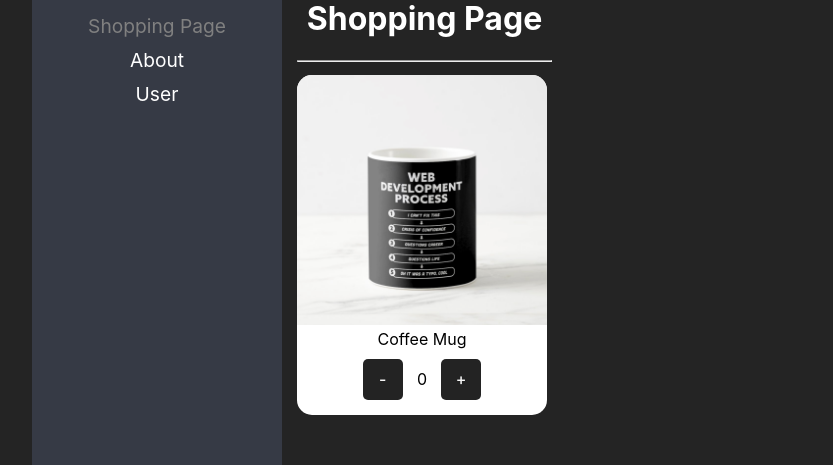
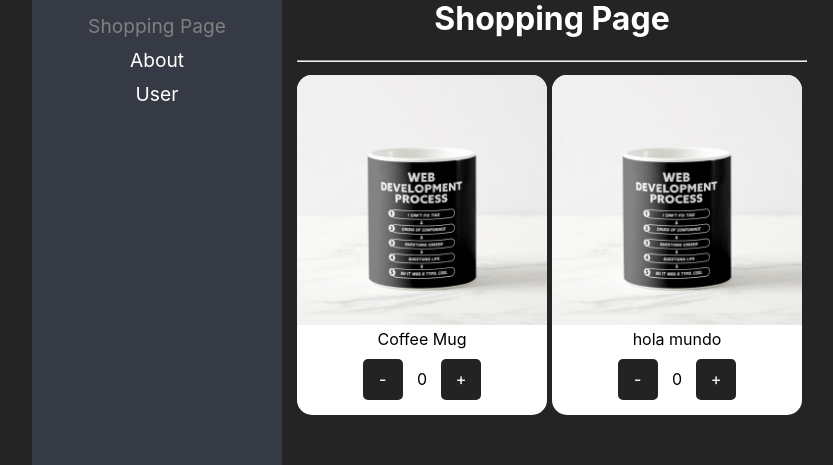
Before and after one commit to MrJark/dt-React-Pro, a React (Vite) app in the folder 03-react-app/: page / in a window 1280 px wide. Shown: the part 136-601 px from the top of the page, without its empty margins (0-833 px from the left). Built offline with nearby package versions, Linux system fonts and the light colour scheme.

Commit message:
higher copound component

```diff
--- a/03-react-app/src/components/ProductCard.tsx
+++ b/03-react-app/src/components/ProductCard.tsx
@@ -1,38 +1,49 @@
 
+import { createContext } from 'react';
 import { useProduct } from '../hooks/useProduct';
-import { Props } from '../interfaces/interfaces';
+import { ProductContextProps, Props } from '../interfaces/interfaces';
 
 import styles from '../styles/styles.module.css';
+import { ProductButtons, ProductImage, ProductTitle } from './subCardComponent';
 
-import { ProductImage, ProductTitle } from './subCardComponent';
-import { ProductButtons } from './subCardComponent/ProductButtons';
+// import { ProductImage, ProductTitle } from './subCardComponent';
+// import { ProductButtons } from './subCardComponent/ProductButtons';
 
 
+export const ProductContext = createContext({} as ProductContextProps);
+const { Provider } = ProductContext;
 
 
-
-export const ProductCard = ( { product }: Props) => {
+export const ProductCard = ( {children, product }: Props) => {
 
     const { counter, countBy } = useProduct();
 
     return (
-        <>
+        <Provider value={{ // por el context para poder compartir las props entre padre e hijos
+            counter, countBy, product
+        }}>
             <div className={ styles.productCard }>
                 {/* <img className={ styles.productImg } src="./coffee-mug.png" alt="coffee mug" /> */}
 
                 {/* <img className={ styles.productImg } src={ product.img ? product.img : noImage } alt="no image of mug" /> */}
-                <ProductImage img={product.img}/>
+                {/* <ProductImage img={product.img}/> */}
 
                 {/* <span className={ styles.productDescription }>{product.title}</span> */}
-                < ProductTitle title={product.title} />
+                {/* < ProductTitle title={product.title} /> */}
 
                 {/* <div className={ styles.buttonsContainer }>
                     <button onClick={ () => countBy(-1)} className={ styles.buttonMinus }>-</button>
                     <div className= { styles.countLabel }>{counter}</div>
                     <button onClick={ () => countBy(+1)} className={ styles.buttonAdd }>+</button>
                 </div> */}
-                < ProductButtons counter={counter} countBy={countBy}/>
+                {/* < ProductButtons counter={counter} countBy={countBy}/> */}
+                {/* gracias a los childrens puedo solo tener esto👇🏼 */}
+                {children}
             </div>
-        </>
+        </Provider>
     )
 }
+
+ProductCard.Title = ProductTitle;
+ProductCard.Image = ProductImage;
+ProductCard.Buttons = ProductButtons;
--- a/03-react-app/src/components/subCardComponent/ProductButtons.tsx
+++ b/03-react-app/src/components/subCardComponent/ProductButtons.tsx
@@ -1,10 +1,16 @@
 
 
-import { ProductButtonsProps } from '../../interfaces/interfaces';
+import { useContext } from 'react';
+// import { ProductButtonsProps } from '../../interfaces/interfaces';
 import styles from '../../styles/styles.module.css';
+import { ProductContext } from '../ProductCard';
 
 
-export const ProductButtons = ({ counter, countBy }: ProductButtonsProps ) => {
+// export const ProductButtons = ({ counter, countBy }: ProductButtonsProps ) => { // gracias al context, puedo no recibir como props el countir y el countBy
+export const ProductButtons = () => {
+
+    const context = useContext( ProductContext );
+    const { countBy, counter } = context;
 
     return (
         <div className={ styles.buttonsContainer }>
--- a/03-react-app/src/components/subCardComponent/ProductImage.tsx
+++ b/03-react-app/src/components/subCardComponent/ProductImage.tsx
@@ -1,9 +1,23 @@
 import styles from '../../styles/styles.module.css';
 import noImage from '../../assets/no-image.jpg';
+import { useContext } from 'react';
+import { ProductContext } from '../ProductCard';
 
 
 export const ProductImage = ({ img = '' }) => {
+
+    const { product } = useContext( ProductContext );
+    let imgToShow: string;
+
+    if ( img ) {
+        imgToShow = img;
+    } else if ( product.img ) {
+        imgToShow = product.img
+    } else {
+        imgToShow = noImage
+    }
+
     return (
-        <img className={ styles.productImg } src={ img ? img : noImage } alt="Product Image" />
+        <img className={ styles.productImg } src={ imgToShow } alt="Product Image" />
     )
 }
--- a/03-react-app/src/components/subCardComponent/ProductTitle.tsx
+++ b/03-react-app/src/components/subCardComponent/ProductTitle.tsx
@@ -1,9 +1,25 @@
+import { useContext } from 'react';
 import styles from '../../styles/styles.module.css';
+import { ProductContext } from '../ProductCard';
 
 
 
-export const ProductTitle = ({ title }: { title: string }) => { // este tipo de interfaces es solo para elementos simples, si es algo más elabotarado, mejor hacerlo a parte
+export const ProductTitle = ({ title }: { title?: string }) => { // este tipo de interfaces es solo para elementos simples, si es algo más elabotarado, mejor hacerlo a parte
+    // Tarea: hacer el contexto en este elemento
+    const context = useContext( ProductContext );
+    const { product } = context;
+
+    // forma 2, ternarios
+    const titleToShow: string = title ? title : product.title;
+    // forma 1 con ifs
+    // if ( title ){
+    //     titleToShow = title;
+    // } else {
+    //     titleToShow = product.title
+    // }
+
+
     return (
-        <span className={ styles.productDescription } >{title}</span>
+        <span className={ styles.productDescription } >{titleToShow}</span>
     )
 }
--- a/03-react-app/src/pages/ShoppingPage.tsx
+++ b/03-react-app/src/pages/ShoppingPage.tsx
@@ -1,4 +1,5 @@
 import { ProductCard } from "../components/ProductCard"
+import { ProductButtons, ProductImage, ProductTitle } from "../components/subCardComponent"
 import { Product } from "../interfaces/interfaces"
 
 
@@ -15,9 +16,28 @@ export const ShoppingPage = () => {
             <div>
                 <h1>Shopping Page</h1>
                 <hr />
-                <div style={{ display: "flex", flexDirection: "row", flexWrap: 'wrap'}}>
-                    <ProductCard product={ product }/>
+                <div style={{ display: 'flex'}}>
+                    <div style={{ display: "flex", flexDirection: "row", flexWrap: 'wrap'}}>
+                        {/* <ProductCard product={ product }/> sin childrens, sin HOC o Higher-order-component */}
+                        <ProductCard product={ product }>
+                            {/* una forma de hacerlo 👇🏼 */}
+                            <ProductImage/>
+                            <ProductTitle />
+                            <ProductButtons />
+                        </ProductCard>
+                    </div>
+                    <div style={{ display: "flex", flexDirection: "row", flexWrap: 'wrap'}}>
+                    <ProductCard product={ product }>
+                            {/* otra forma común de hacerlo 👇🏼 y esto es el compound component parent */}
+                            <ProductCard.Image />
+                            <ProductCard.Title title={'hola mundo'}/>
+                            {/* <ProductCard.Buttons countBy={ ( value: number ): void => {
+                                throw new Error(`error: function not implemented '${value}' El ${value} es para que se calle`)
+                            }} counter={0}/> //* GRACIAS AL CONTEXT NO ME HACEN FALTA LAS PROPS */}
+                            <ProductButtons />
+                        </ProductCard>
 
+                    </div>
                 </div>
             </div>
         </>
```
Also changed, not shown: 03-react-app/src/interfaces/interfaces.ts (+14 -5 lines).
